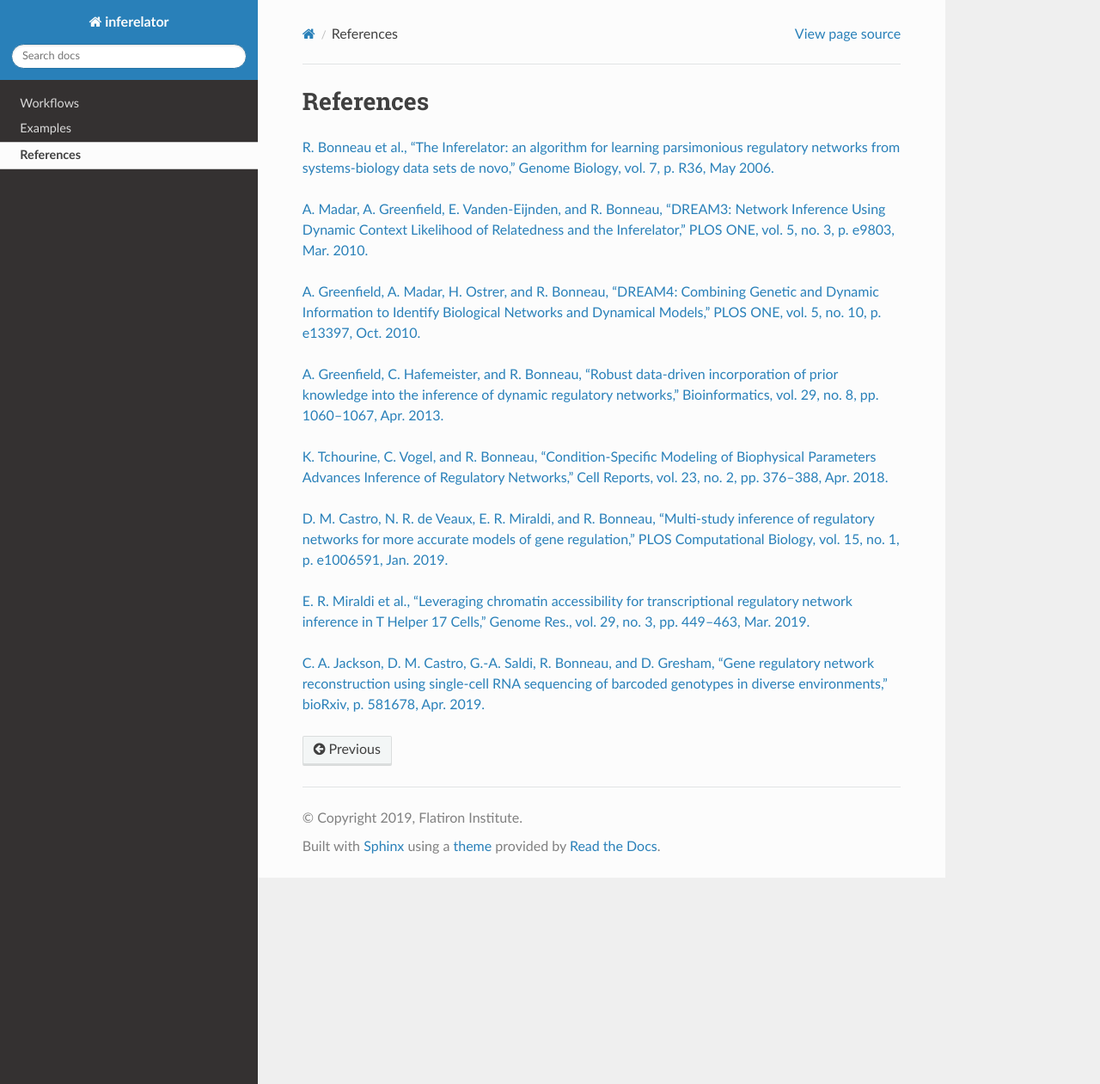
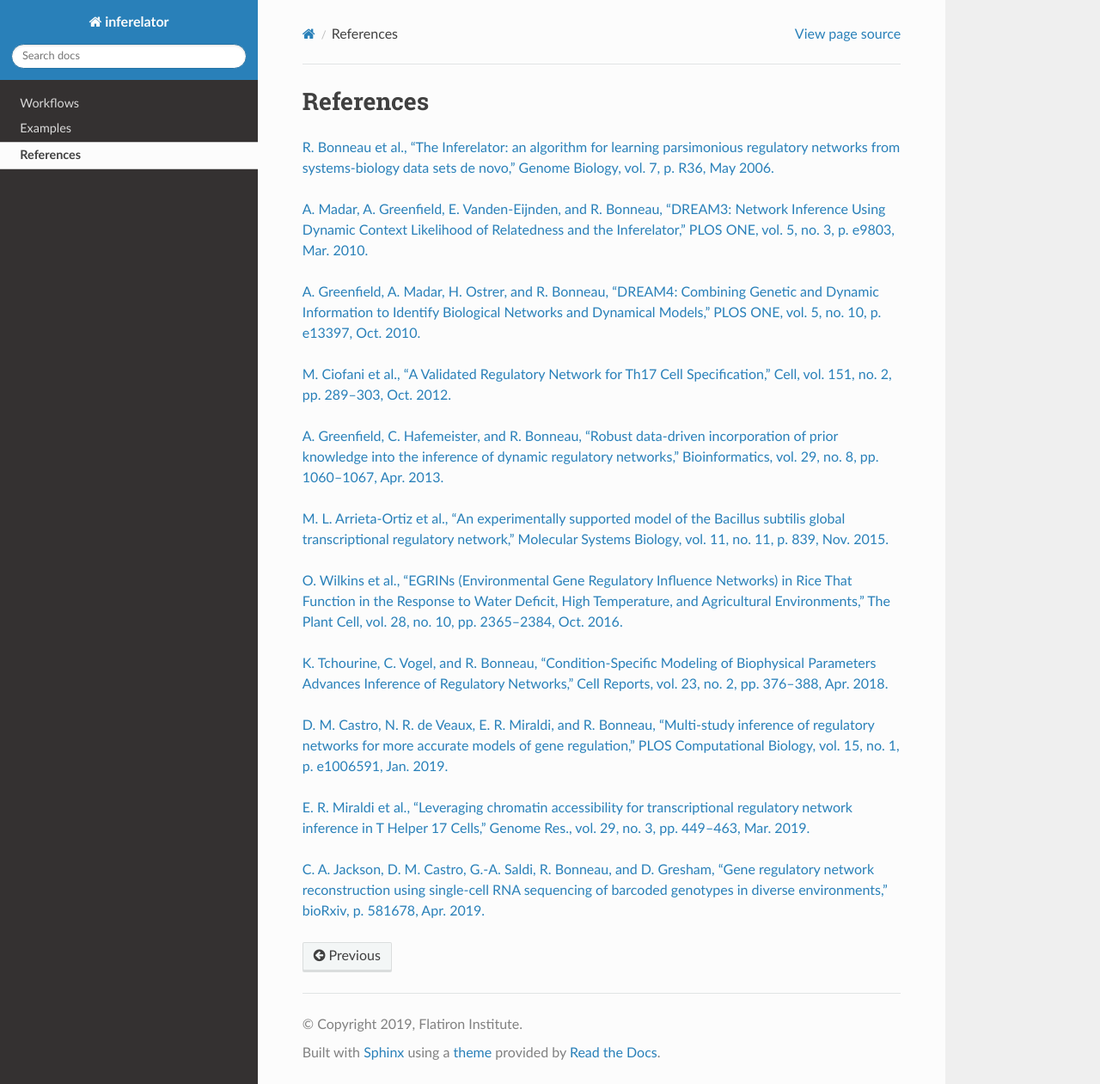
Before and after one commit to flatironinstitute/inferelator, a Sphinx documentation site: the page built from docs/references.rst, in a window 1280 px wide and 1261 px high. Shown: the whole window at 86% size. Built offline with Sphinx 7.4.7 and the Read the Docs theme 2.0.0, drawn with Linux system fonts in a browser that asks for light colours.

Commit message:
More refs

```diff
--- a/docs/references.rst
+++ b/docs/references.rst
@@ -7,7 +7,13 @@ References
 
 `A. Greenfield, A. Madar, H. Ostrer, and R. Bonneau, “DREAM4: Combining Genetic and Dynamic Information to Identify Biological Networks and Dynamical Models,” PLOS ONE, vol. 5, no. 10, p. e13397, Oct. 2010. <https://doi.org/10.1371/journal.pone.0013397>`_
 
+`M. Ciofani et al., “A Validated Regulatory Network for Th17 Cell Specification,” Cell, vol. 151, no. 2, pp. 289–303, Oct. 2012. <https://doi.org/10.1016/j.cell.2012.09.016>`_
+
 `A. Greenfield, C. Hafemeister, and R. Bonneau, “Robust data-driven incorporation of prior knowledge into the inference of dynamic regulatory networks,” Bioinformatics, vol. 29, no. 8, pp. 1060–1067, Apr. 2013. <https://doi.org/10.1093/bioinformatics/btt099>`_
+
+`M. L. Arrieta‐Ortiz et al., “An experimentally supported model of the Bacillus subtilis global transcriptional regulatory network,” Molecular Systems Biology, vol. 11, no. 11, p. 839, Nov. 2015. <https://doi.org/10.15252/msb.20156236>`_
+
+`O. Wilkins et al., “EGRINs (Environmental Gene Regulatory Influence Networks) in Rice That Function in the Response to Water Deficit, High Temperature, and Agricultural Environments,” The Plant Cell, vol. 28, no. 10, pp. 2365–2384, Oct. 2016. <https://doi.org/10.1105/tpc.16.00158>`_
 
 `K. Tchourine, C. Vogel, and R. Bonneau, “Condition-Specific Modeling of Biophysical Parameters Advances Inference of Regulatory Networks,” Cell Reports, vol. 23, no. 2, pp. 376–388, Apr. 2018. <https://doi.org/10.1016/j.celrep.2018.03.048>`_
 
```
